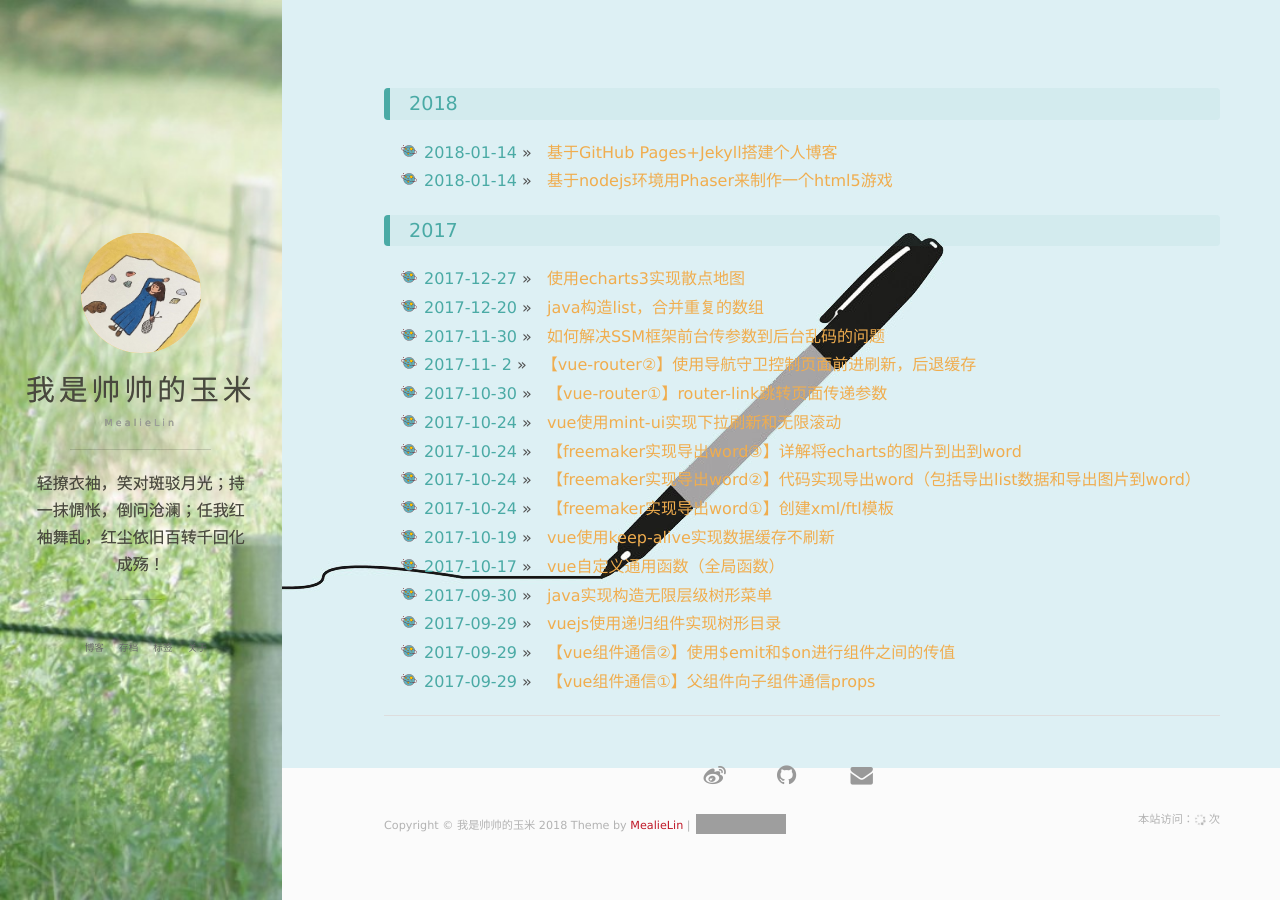
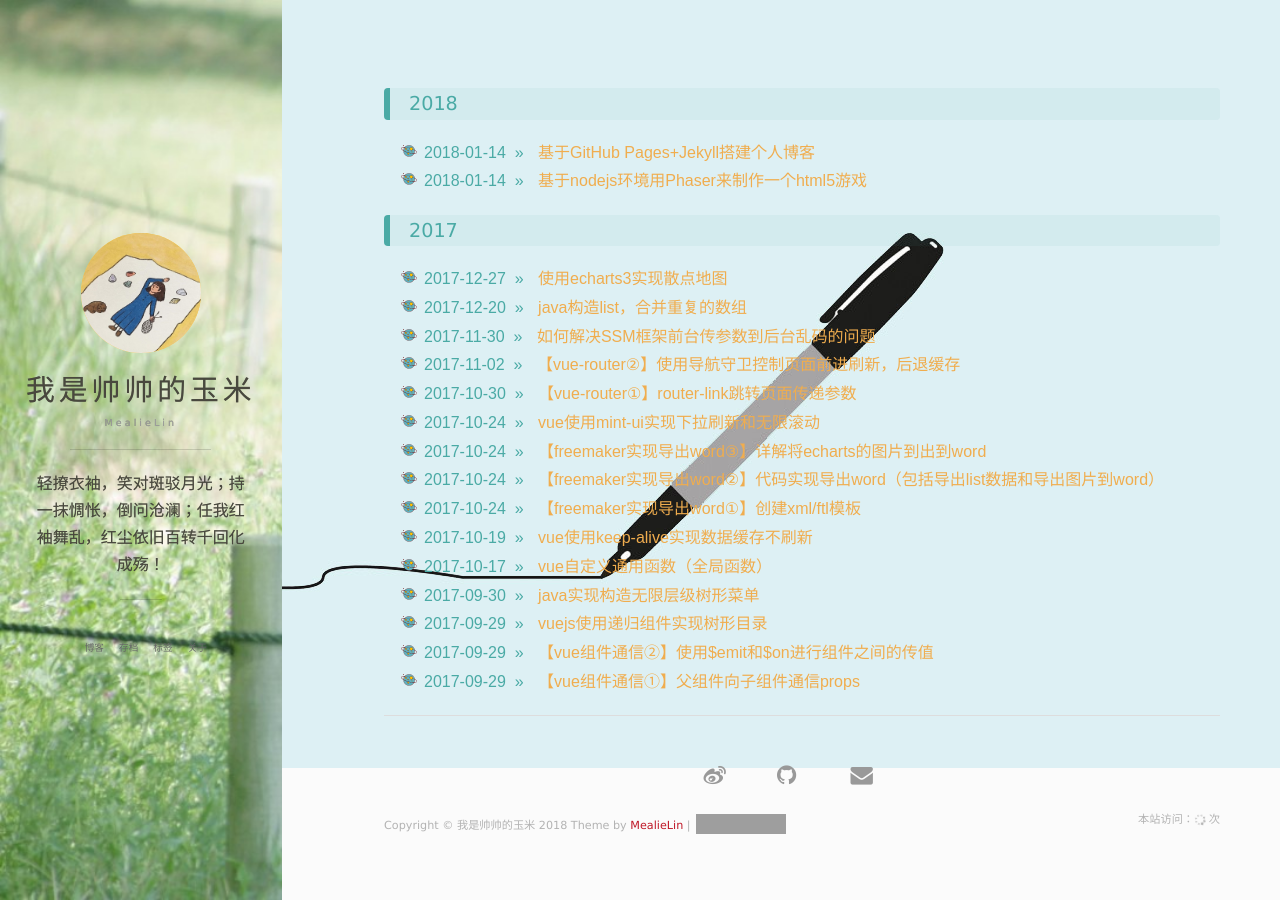
Before and after one commit to MealiaLin/mealialin.github.io, a Jekyll site: the page built from archive.html, in a window 1280 px wide. Built offline with Jekyll 4.4.1, drawn with Linux system fonts in a browser that asks for light colours; nearby versions of some CDN libraries; grey boxes are pictures that could not be loaded.

Commit message:
调整字体

```diff
--- a/_includes/JB/posts_collate
+++ b/_includes/JB/posts_collate
@@ -1,3 +1,4 @@
+<!--存档页面-->
 {% comment %}<!--
 Collate_posts helper. Collated posts by year and month.
 Usage:
@@ -39,9 +40,8 @@
 
     <li>
       <span>
-        {{ post.date | date: "%Y-%m-%e" }}
+        {{ post.date | date: "%Y-%m-%d" }}&nbsp;&nbsp;&raquo;
       </span>
-       &raquo;
       <a href="{{ BASE_PATH }}{{ post.url }}">{{ post.title }}</a>
     </li>
 
--- a/css/main.css
+++ b/css/main.css
@@ -1652,17 +1652,13 @@
 /* - - - - - - - - - - 文章页面样式结束- - - - - - - - - - */
 
 /*- - - - - - - - - -存档列表样式- - - - - - - - - -*/
-.page .hat_title{
-
-}
 .page .hat_title h3 {
   color: #4aaaa5;
 }
-.page .post_list{
-
-}
 .page .post_list ul li{
   list-style: none url("/images/start.png");
+  font-family: "Quicksand", "YouYuan", "幼圆", sans-serif;
+  /*border-bottom: dashed 1px #aaaaaa;*/
 }
 .page .post_list ul li span{
   color: #4aaaa5;
@@ -1681,6 +1677,7 @@
 }
 .post ul li{
   list-style: none url("/images/start.png");
+  font-family: "Quicksand", "YouYuan", "幼圆", sans-serif;
 }
 .post ul li a{
   color: #f0ad4e;
```
